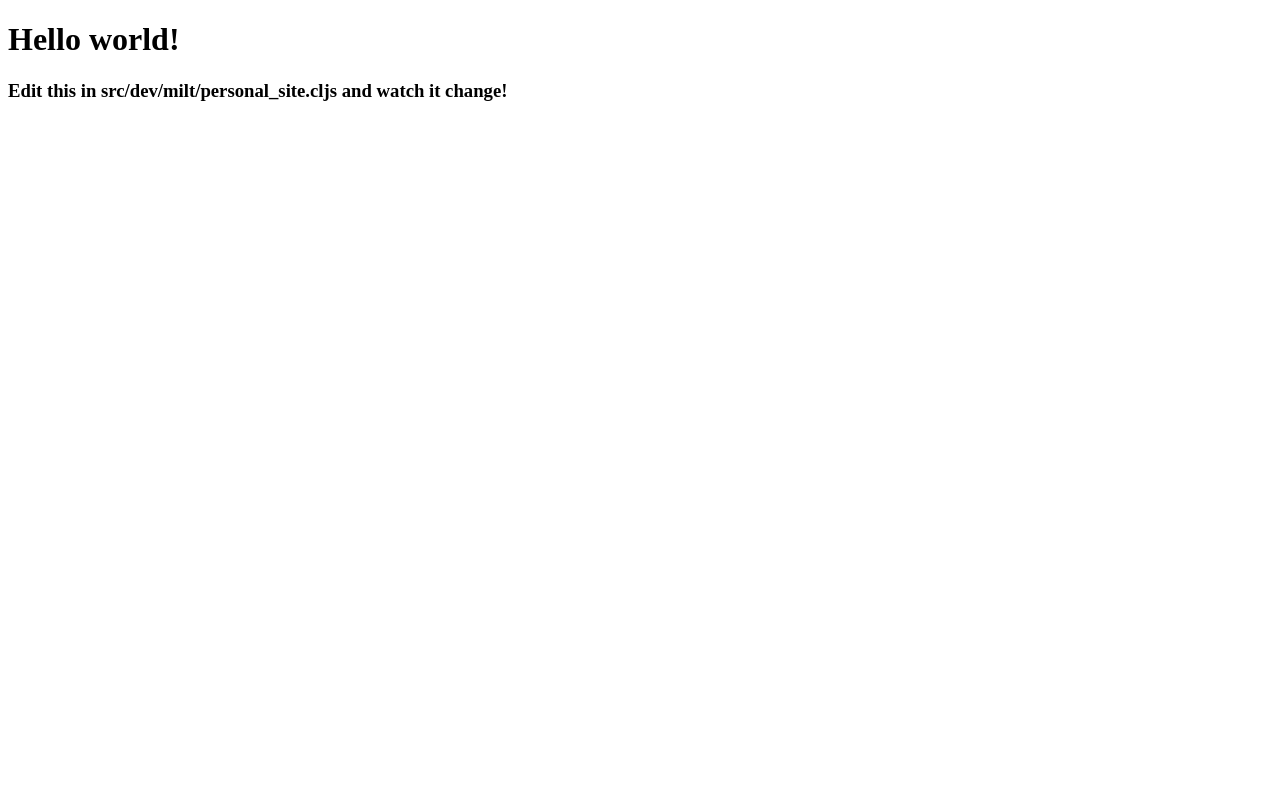
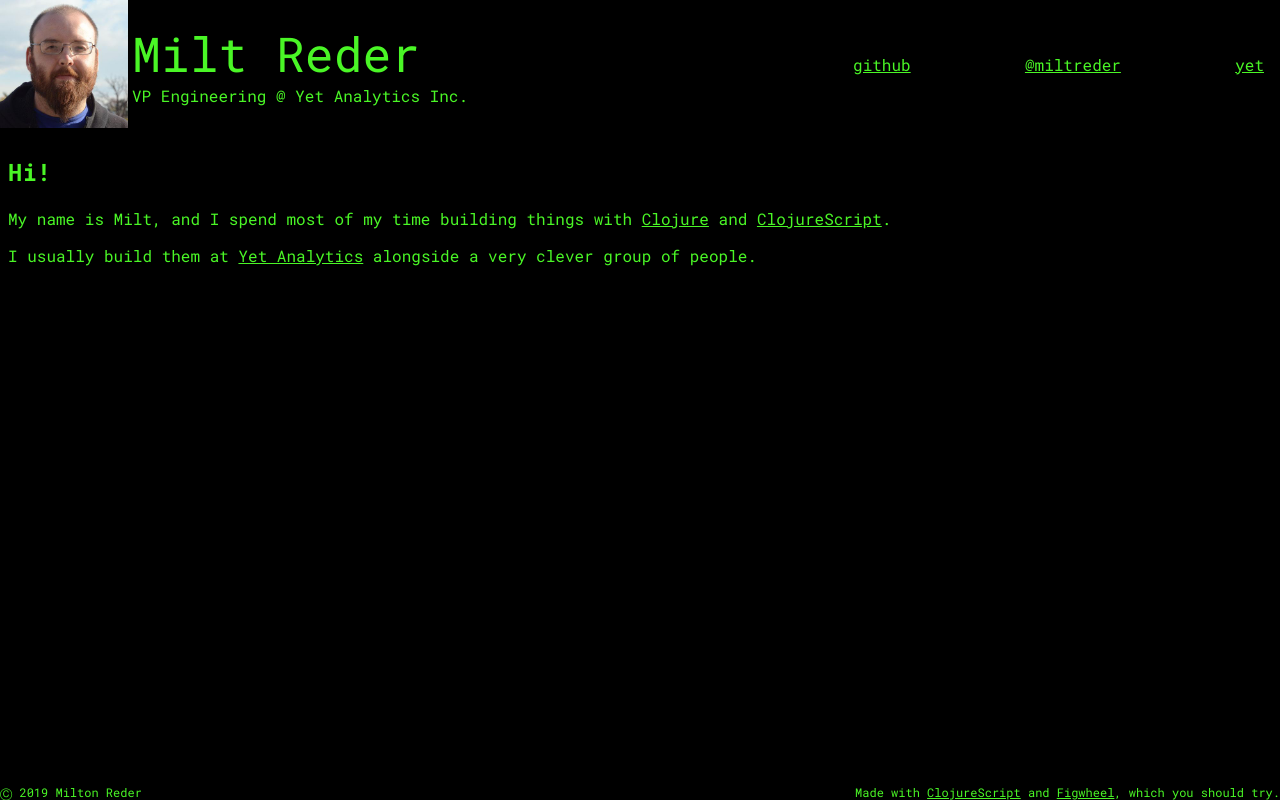
Before and after one commit to milt/personal-site, a plain HTML site: page docs/index.html in a window 1280 px wide. Drawn offline with Linux system fonts and the light colour scheme.

Commit message:
basic site

```diff
--- a/docs/css/style.css
+++ b/docs/css/style.css
@@ -1 +1,113 @@
-/* some style */
+@import url('https://fonts.googleapis.com/css?family=Roboto+Mono:100,100i,300,300i,400,400i,500,500i,700,700i&subset=latin-ext');
+
+html {
+  height: 100%;
+}
+
+body {
+  margin: 0 0 0 0;
+  font-family: 'Roboto Mono', monospace;
+  background-color: black;
+  color: #4AF626;
+  height: 100%;
+}
+
+body a:link {
+  color: #4AF626;
+}
+
+body a:visited {
+  color: hotpink;
+}
+
+/* Full height via flex*/
+div#app {
+  height: 100%;
+}
+
+div.site {
+  height: 100%;
+  display: flex;
+  flex-direction: column;
+}
+
+/* 128px Header */
+.site > header {
+  flex-shrink: 0;
+  display: flex;
+  align-items: center;
+  height: 128px;
+}
+
+header > img.headshot {
+  max-height: 128px;
+  flex-grow: 0;
+}
+
+header > div.name {
+  flex-grow: 1;
+  flex-shrink: 1;
+  padding-left: 0.25em;
+  display: flex;
+  flex-direction: column;
+}
+
+header > div.name > .title {
+  font-size: 3em;
+}
+
+header > ul.links {
+  flex-grow: 1;
+  list-style-type: none;
+  display: flex;
+  justify-content: flex-end;
+}
+
+header > ul.links > li {
+  flex-grow: 1;
+  padding-left: 1em;
+  padding-right: 1em;
+  text-align: right;
+}
+
+
+@media (max-width: 600px) {
+  header > div.name > .title {
+    font-size: 2em;
+  }
+  header > div.name > .subtitle {
+    display: none;
+  }
+  header > ul.links {
+    display: block;
+    padding: 0px;
+  }
+  header > ul.links > li {
+    flex: unset;
+    padding-left: 0 !important;
+    padding-right: 0 !important;
+  }
+}
+
+/* 64px footer */
+.site > footer {
+  flex-shrink: 0;
+  height: 64px;
+  display: flex;
+  justify-content: space-between;
+  align-items: flex-end;
+  font-size: 0.75em;
+}
+
+/* actual content */
+.site > main.content {
+  flex: 1 0 auto;
+}
+
+.site > main.content > section {
+  padding: 0.5em;
+}
+
+.site > main.content > section > p{
+  text-align: justify;
+}
--- a/resources/public/css/style.css
+++ b/resources/public/css/style.css
@@ -1 +1,113 @@
-/* some style */
+@import url('https://fonts.googleapis.com/css?family=Roboto+Mono:100,100i,300,300i,400,400i,500,500i,700,700i&subset=latin-ext');
+
+html {
+  height: 100%;
+}
+
+body {
+  margin: 0 0 0 0;
+  font-family: 'Roboto Mono', monospace;
+  background-color: black;
+  color: #4AF626;
+  height: 100%;
+}
+
+body a:link {
+  color: #4AF626;
+}
+
+body a:visited {
+  color: hotpink;
+}
+
+/* Full height via flex*/
+div#app {
+  height: 100%;
+}
+
+div.site {
+  height: 100%;
+  display: flex;
+  flex-direction: column;
+}
+
+/* 128px Header */
+.site > header {
+  flex-shrink: 0;
+  display: flex;
+  align-items: center;
+  height: 128px;
+}
+
+header > img.headshot {
+  max-height: 128px;
+  flex-grow: 0;
+}
+
+header > div.name {
+  flex-grow: 1;
+  flex-shrink: 1;
+  padding-left: 0.25em;
+  display: flex;
+  flex-direction: column;
+}
+
+header > div.name > .title {
+  font-size: 3em;
+}
+
+header > ul.links {
+  flex-grow: 1;
+  list-style-type: none;
+  display: flex;
+  justify-content: flex-end;
+}
+
+header > ul.links > li {
+  flex-grow: 1;
+  padding-left: 1em;
+  padding-right: 1em;
+  text-align: right;
+}
+
+
+@media (max-width: 600px) {
+  header > div.name > .title {
+    font-size: 2em;
+  }
+  header > div.name > .subtitle {
+    display: none;
+  }
+  header > ul.links {
+    display: block;
+    padding: 0px;
+  }
+  header > ul.links > li {
+    flex: unset;
+    padding-left: 0 !important;
+    padding-right: 0 !important;
+  }
+}
+
+/* 64px footer */
+.site > footer {
+  flex-shrink: 0;
+  height: 64px;
+  display: flex;
+  justify-content: space-between;
+  align-items: flex-end;
+  font-size: 0.75em;
+}
+
+/* actual content */
+.site > main.content {
+  flex: 1 0 auto;
+}
+
+.site > main.content > section {
+  padding: 0.5em;
+}
+
+.site > main.content > section > p{
+  text-align: justify;
+}
```
Also changed, not shown: docs/img/milt_github.jpeg (added), docs/site.js, resources/public/img/milt_github.jpeg (added), 2 other files.
